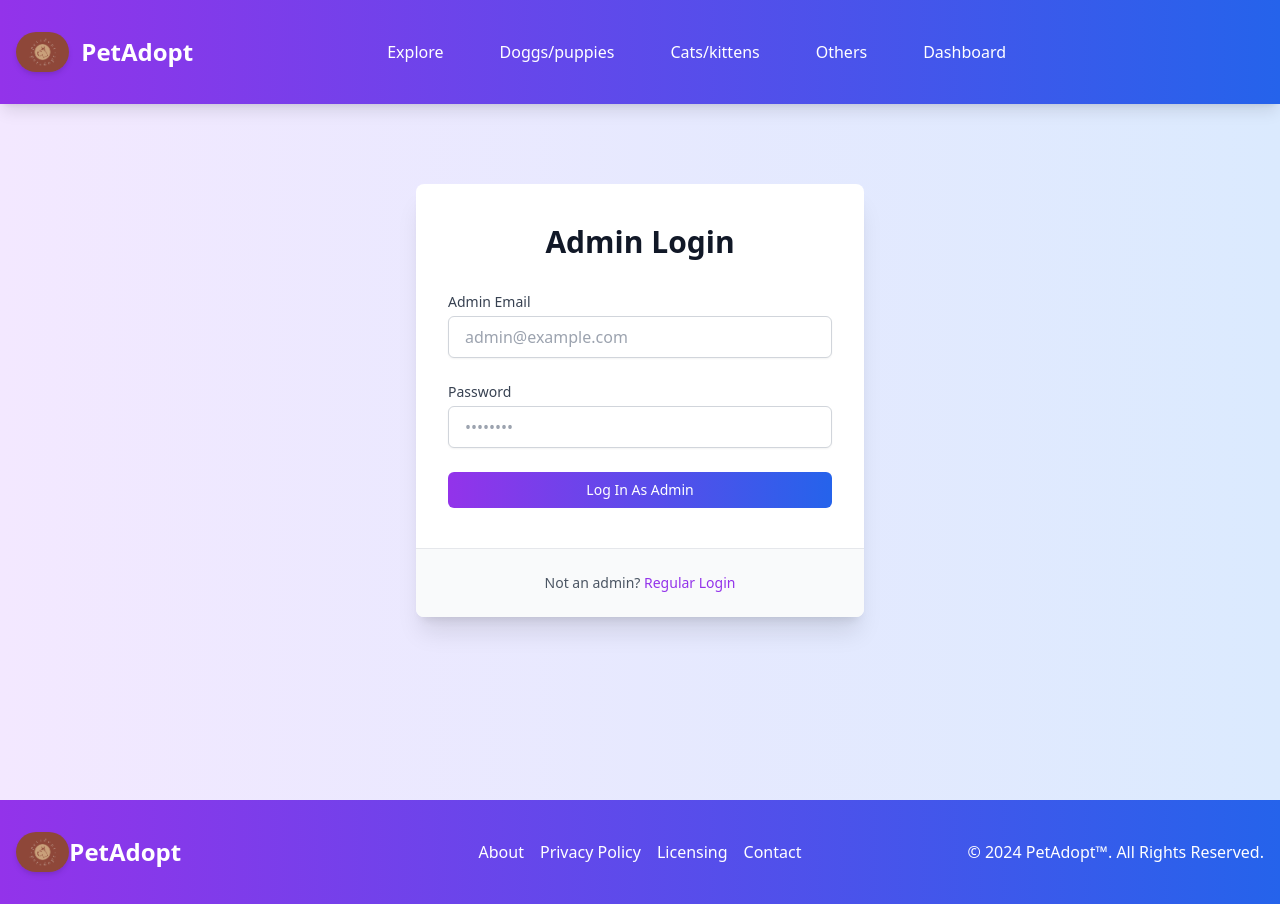
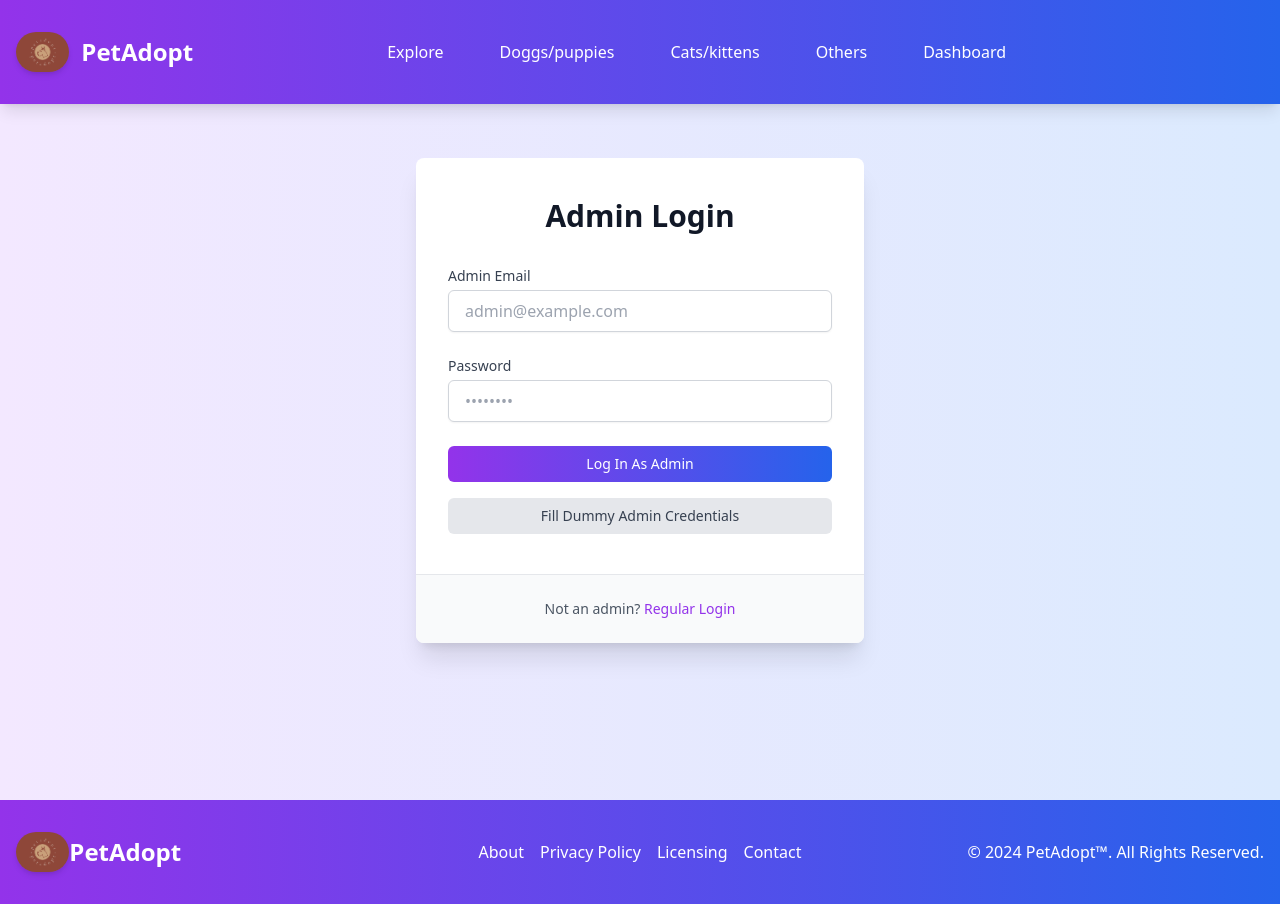
Before and after one commit to j27000/Petadopt, a React (Create React App) app in the folder petadopt/: page /Loginasadmin in a window 1280 px wide. Built offline with nearby package versions, Linux system fonts and the light colour scheme; no server answers.

Commit message:
update(cred)

```diff
--- a/petadopt/src/Loginasadmin.js
+++ b/petadopt/src/Loginasadmin.js
@@ -35,6 +35,12 @@ export const Loginasadmin = () => {
     } finally {
       setIsLoading(false);
     }
+  };
+
+
+  const fillDummyCredentials = () => {
+    setEmail('admin@example.com');
+    setPassword('adminnaman');
   };
 
   return (
@@ -87,6 +93,14 @@ export const Loginasadmin = () => {
               {isLoading ? 'Logging in...' : 'Log In As Admin'}
             </button>
           </form>
+          <div className="mt-4 space-y-2">
+            <button
+              onClick={fillDummyCredentials}
+              className="w-full px-4 py-2 text-sm font-medium text-gray-700 bg-gray-200 hover:bg-gray-300 focus:outline-none focus:ring-2 focus:ring-offset-2 focus:ring-gray-500 rounded-md transition duration-300"
+            >
+              Fill Dummy Admin Credentials
+            </button>
+          </div>
         </div>
         <div className="px-8 py-6 bg-gray-50 dark:bg-gray-700 border-t border-gray-200 dark:border-gray-600">
           <p className="text-sm text-center text-gray-600 dark:text-gray-400">
```
